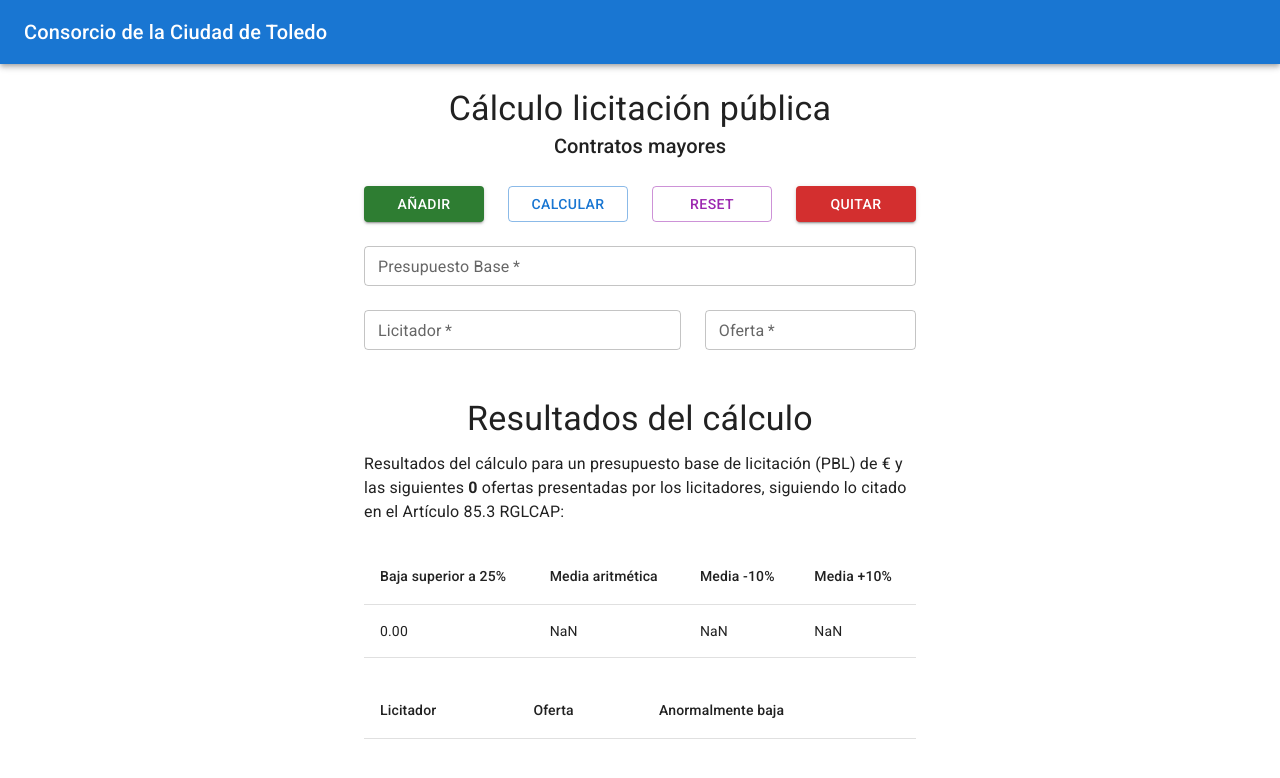
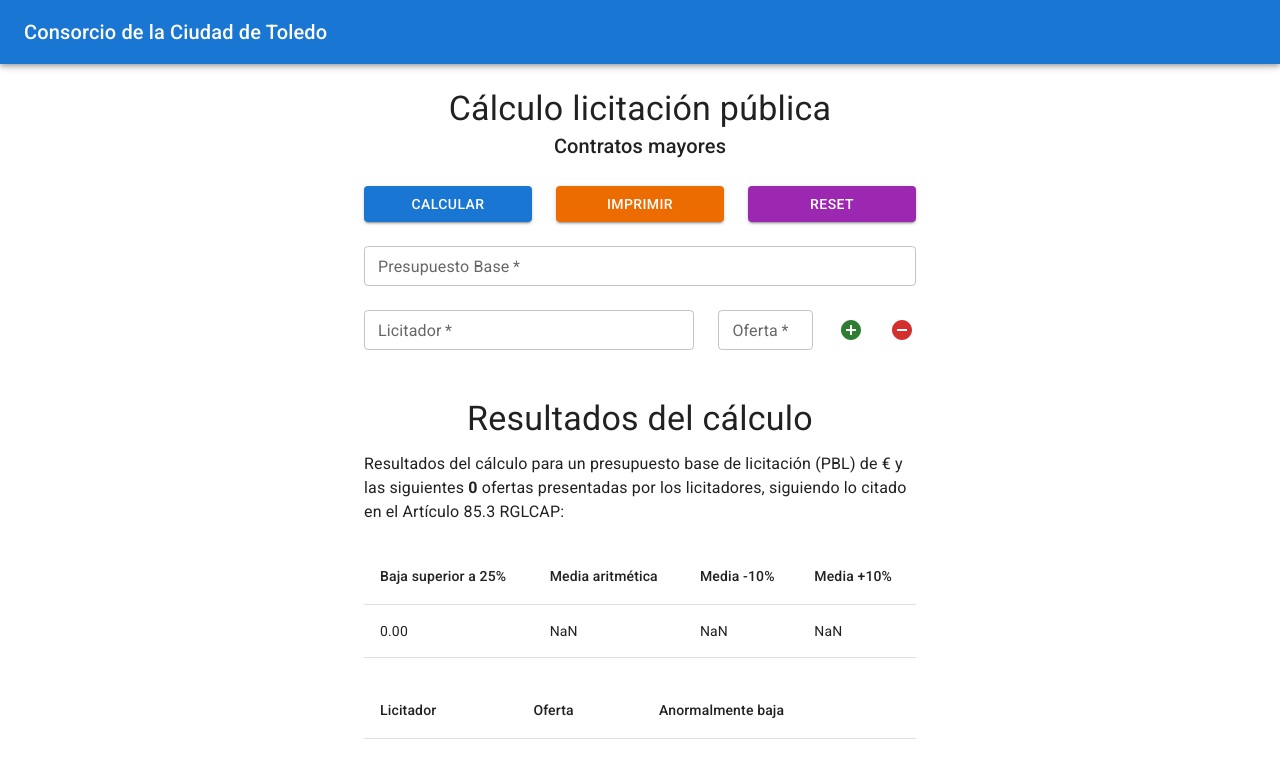
Before and after one commit to SrJimmy/licitacion, a React (Vite) app: page / in a window 1280 px wide. Shown: the top 778 px of the page. Built offline with nearby package versions, Linux system fonts and the light colour scheme.

Commit message:
Refactor add and remove buttons

```diff
--- a/src/components/Form.jsx
+++ b/src/components/Form.jsx
@@ -1,5 +1,14 @@
 import React, { useState } from "react";
-import { Container, Box, Button, TextField, Typography } from "@mui/material";
+import {
+  Container,
+  Box,
+  Button,
+  TextField,
+  Typography,
+  IconButton,
+} from "@mui/material";
+
+import { AddCircle, RemoveCircle } from "@mui/icons-material/";
 
 import TableResult from "./TableResult";
 import TemplateResult from "./TemplateResult";
@@ -80,36 +89,28 @@ export default function Form() {
       <Box component="form" onSubmit={handleFormSubmit} sx={{ mb: 6 }}>
         <Box sx={{ display: "flex", alignItems: "center", gap: 3, mb: 3 }}>
           <Button
-            color="success"
-            onClick={addLicitador}
-            sx={{ width: "25%" }}
+            color="primary"
+            sx={{ width: "33%" }}
+            type="submit"
             variant="contained"
-          >
-            Añadir
-          </Button>
-          <Button
-            color="primary"
-            sx={{ width: "25%" }}
-            type="submit"
-            variant="outlined"
           >
             Calcular
           </Button>
           <Button
+            color="warning"
+            // onClick={}
+            sx={{ width: "33%" }}
+            variant="contained"
+          >
+            Imprimir
+          </Button>
+          <Button
             color="secondary"
             onClick={resetForm}
-            sx={{ width: "25%" }}
-            variant="outlined"
+            sx={{ width: "33%" }}
+            variant="contained"
           >
             Reset
-          </Button>
-          <Button
-            color="error"
-            onClick={rmLicitador}
-            sx={{ width: "25%" }}
-            variant="contained"
-          >
-            Quitar
           </Button>
         </Box>
 
@@ -139,7 +140,7 @@ export default function Form() {
               onChange={(event) => handleLicitadoresChange(index, event)}
               required
               size="small"
-              sx={{ width: "60%" }}
+              sx={{ width: "70%" }}
               value={licitador.nombre}
               variant="outlined"
             />
@@ -149,12 +150,28 @@ export default function Form() {
               onChange={(event) => handleLicitadoresChange(index, event)}
               required
               size="small"
-              sx={{ width: "40%" }}
+              sx={{ width: "20%" }}
               value={licitador.oferta}
               variant="outlined"
               type="number"
               step={0.01}
             />
+            <IconButton
+              aria-label="Añadir"
+              color="success"
+              onClick={addLicitador}
+              sx={{ width: "5%" }}
+            >
+              <AddCircle />
+            </IconButton>
+            <IconButton
+              aria-label="Eliminar"
+              color="error"
+              onClick={rmLicitador}
+              sx={{ width: "5%" }}
+            >
+              <RemoveCircle />
+            </IconButton>
           </Box>
         ))}
       </Box>
```
